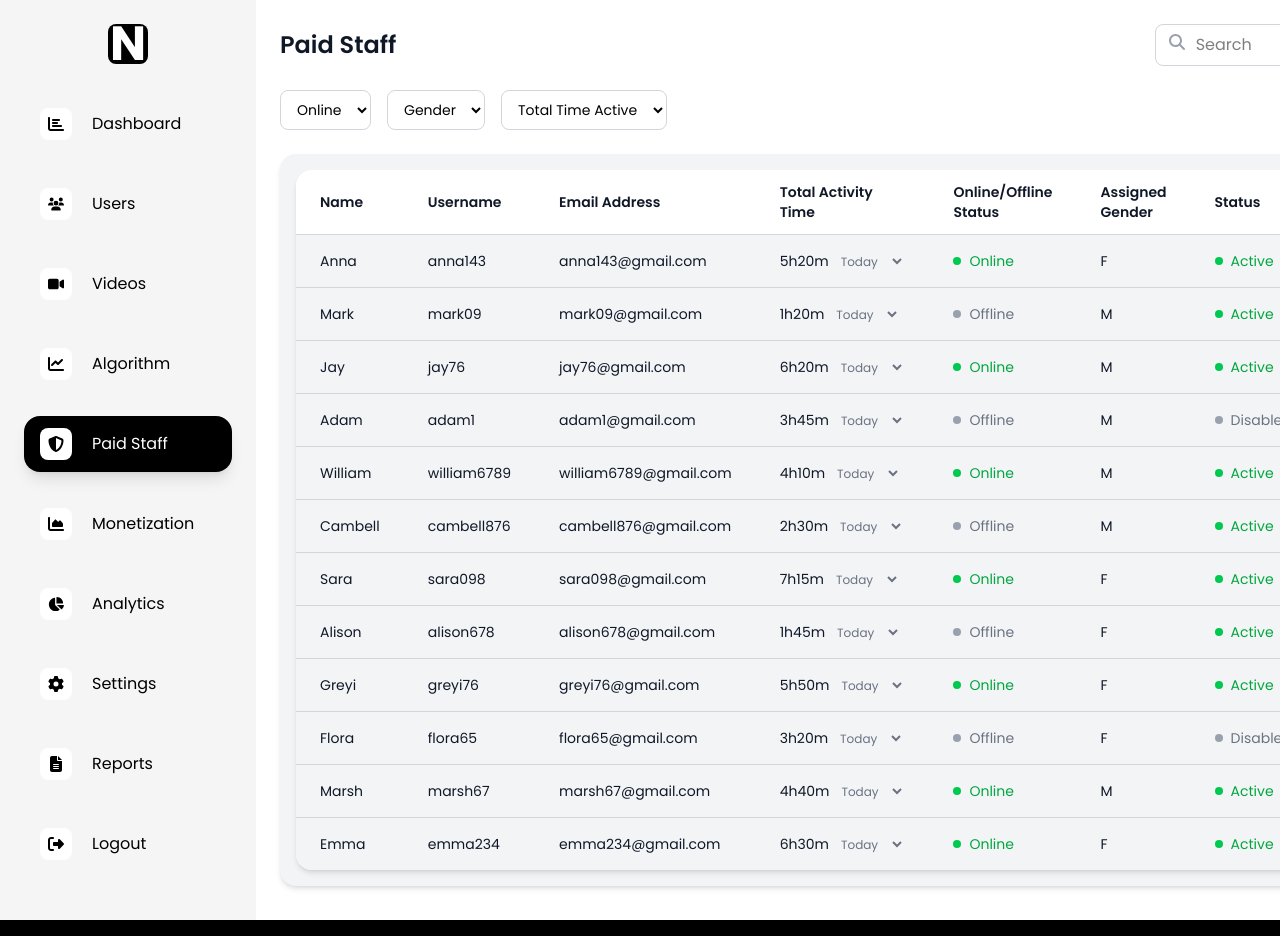
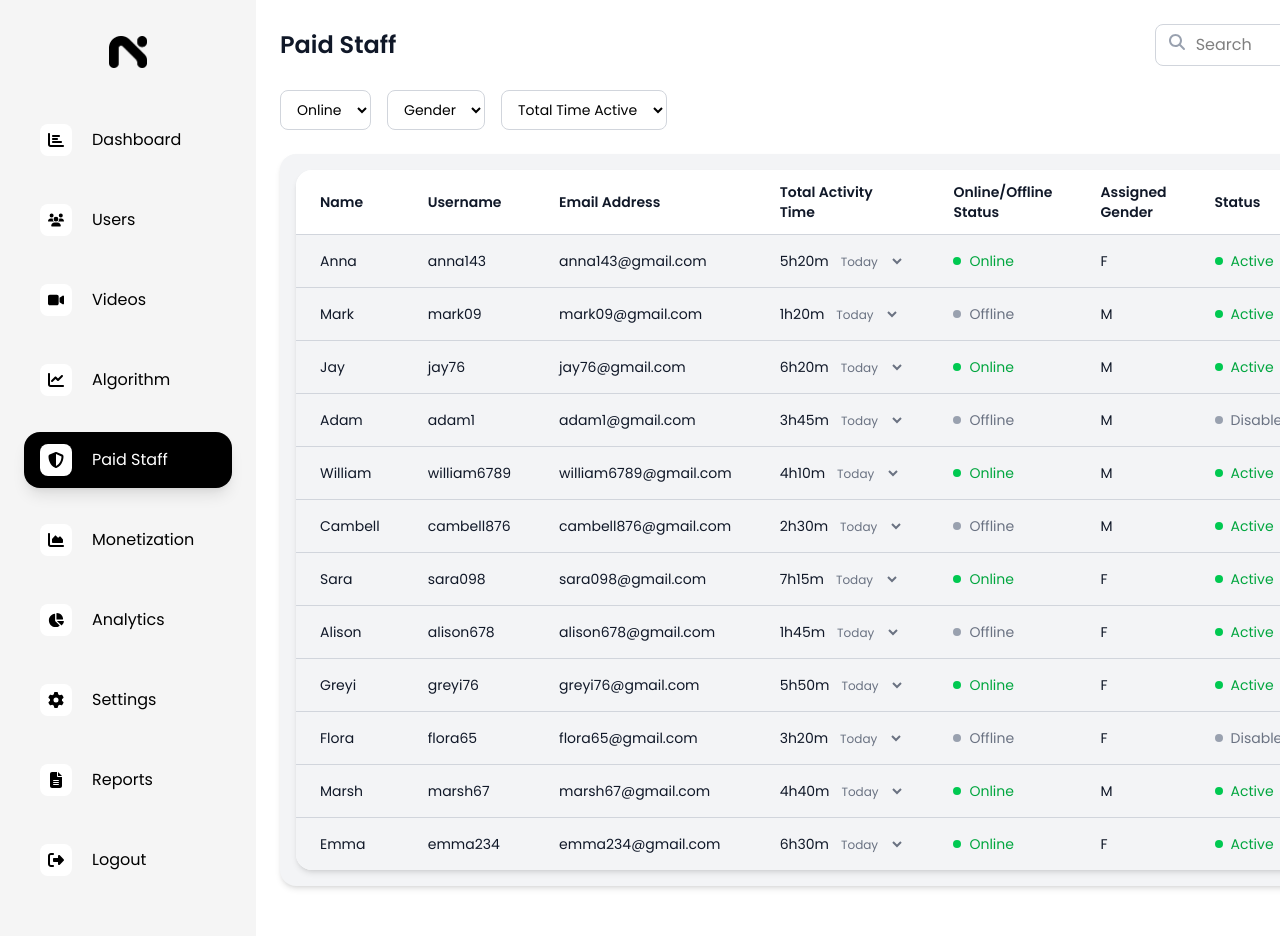
Before and after one commit to MSK-101/Juicy-meets-web, a Next.js app: page /admin/paid-staff in a window 1280 px wide. Shown: the top 936 px of the page. Built offline with nearby package versions, Linux system fonts and the light colour scheme; sample sign-in values are in the browser's storage.

Commit message:
yarn build and logo change

```diff
--- a/src/app/admin/paid-staff/page.tsx
+++ b/src/app/admin/paid-staff/page.tsx
@@ -203,9 +203,9 @@ export default function PaidStaff() {
     {
       key: "totalActivityTime",
       label: "Total Activity Time",
-      render: (value: unknown, row: Record<string, unknown>) => (
+      render: (value: unknown): React.ReactNode => (
         <div className="flex items-center space-x-2">
-          <span>{value}</span>
+          <span>{String(value)}</span>
           <select className="text-xs border-none bg-transparent text-gray-500">
             <option>Today</option>
             <option>Weekly</option>
@@ -217,7 +217,7 @@ export default function PaidStaff() {
     {
       key: "onlineStatus",
       label: "Online/Offline Status",
-      render: (value: unknown) => (
+      render: (value: unknown): React.ReactNode => (
         <div className="flex items-center space-x-2">
           <div className={`w-2 h-2 rounded-full ${value === 'online' ? 'bg-green-500' : 'bg-gray-400'}`}></div>
           <span className={`text-sm ${value === 'online' ? 'text-green-600' : 'text-gray-500'}`}>
@@ -230,7 +230,7 @@ export default function PaidStaff() {
     {
       key: "status",
       label: "Status",
-      render: (value: unknown) => (
+      render: (value: unknown): React.ReactNode => (
         <div className="flex items-center space-x-2">
           <div className={`w-2 h-2 rounded-full ${value === 'active' ? 'bg-green-500' : 'bg-gray-400'}`}></div>
           <span className={`text-sm ${value === 'active' ? 'text-green-600' : 'text-gray-500'}`}>
--- a/src/components/admin/AdminSidebar.tsx
+++ b/src/components/admin/AdminSidebar.tsx
@@ -4,6 +4,7 @@ import Link from "next/link";
 import { usePathname } from "next/navigation";
 import { cn } from "@/lib/utils";
 import { FontAwesomeIcon } from "@fortawesome/react-fontawesome";
+import Image from "next/image";
 import {
   faChartBar,
   faUsers,
@@ -76,10 +77,16 @@ export default function AdminSidebar() {
   return (
     <div className="w-64 bg-[#f5f5f5] min-h-screen px-6 py-6 font-poppins flex-shrink-0">
       {/* Logo */}
-      <div className="flex justify-center mb-8">
-        <div className="w-10 h-10 rounded-lg bg-black flex items-center justify-center">
-          <span className="text-white text-5xl font-bold">N</span>
-        </div>
+      <div className="flex py-3 justify-center mb-8">
+        <Link href="/admin/dashboard">
+          <Image
+            src='/admin_logo.png'
+            alt="Juicy Meets"
+            width={56}
+            height={40}
+            className="h-8 w-auto cursor-pointer hover:scale-105 duration-300"
+          />
+        </Link>
       </div>
 
       {/* Navigation */}
```
Also changed, not shown: public/admin_logo.png (added).
